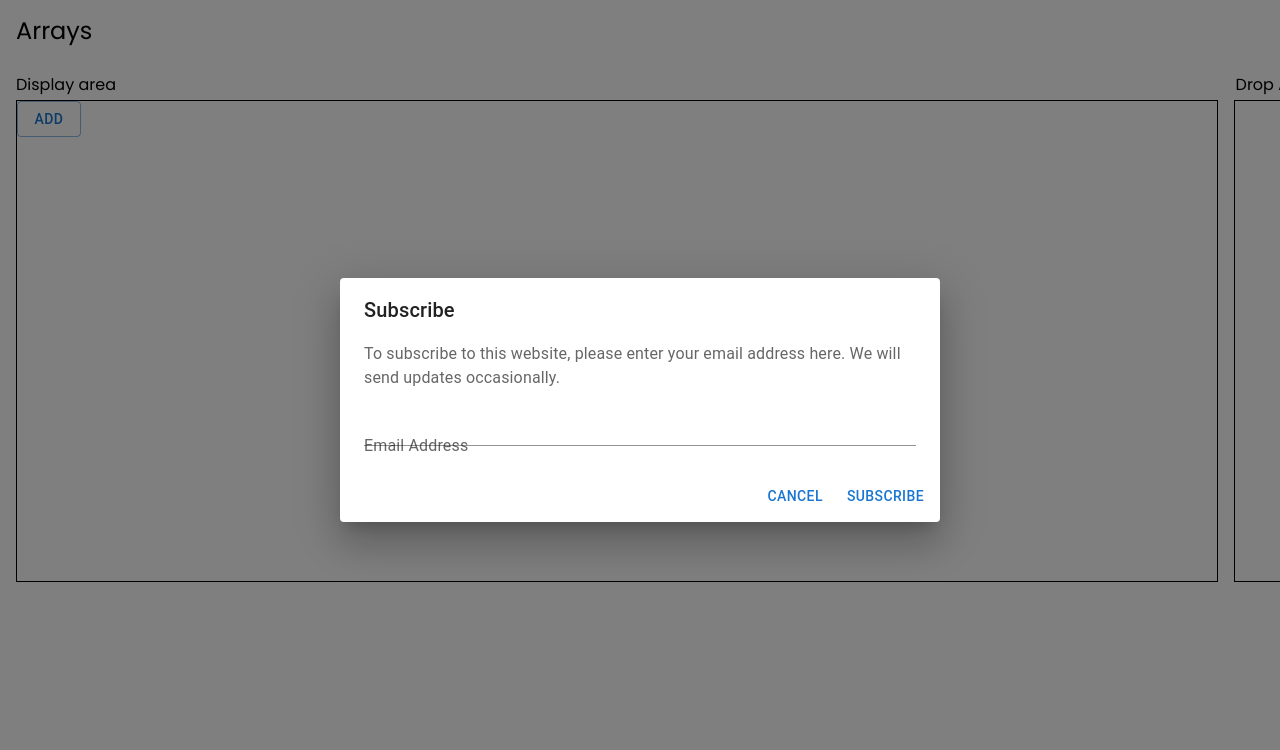
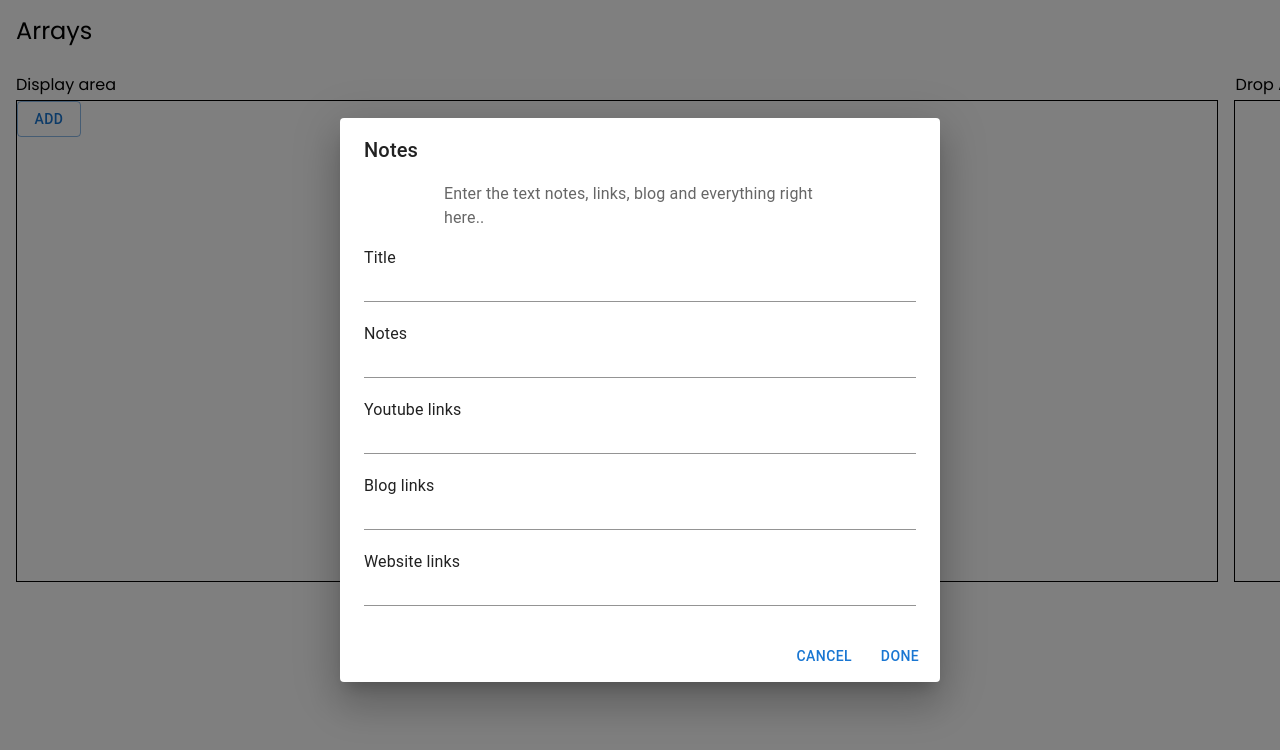
Before and after one commit to Rishikesh-Guptha/devs-corner, a React (Create React App) app: page /Array in a window 1280 px wide. Both pictures are taken after a click on the button "ADD". Shown: the top 750 px of the page. Built offline with nearby package versions, Linux system fonts and the light colour scheme.

Commit message:
Added the input dialog in arrays

```diff
--- a/src/pages/data_structures/arrays/Array.jsx
+++ b/src/pages/data_structures/arrays/Array.jsx
@@ -8,6 +8,7 @@ import DialogActions from "@mui/material/DialogActions";
 import DialogContent from "@mui/material/DialogContent";
 import DialogContentText from "@mui/material/DialogContentText";
 import DialogTitle from "@mui/material/DialogTitle";
+import Typography from "@mui/material/Typography";
 
 const Array = () => {
 	const [open, setOpen] = React.useState(false);
@@ -37,25 +38,76 @@ const Array = () => {
 								<Dialog
 									open={open}
 									onClose={handleClose}>
-									<DialogTitle>Subscribe</DialogTitle>
+									<DialogTitle>Notes</DialogTitle>
 									<DialogContent>
-										<DialogContentText>
-											To subscribe to this website, please enter your email
-											address here. We will send updates occasionally.
+										<DialogContentText sx={{ marginLeft: 10, marginRight: 10 }}>
+											Enter the text notes, links, blog and everything right
+											here..
 										</DialogContentText>
+										<Typography sx={{ marginBottom: 0, marginTop: 2 }}>
+											Title
+										</Typography>
 										<TextField
 											autoFocus
 											margin="dense"
 											id="name"
-											label="Email Address"
-											type="email"
+											type="text"
 											fullWidth
 											variant="standard"
+											sx={{ marginTop: 0 }}
+										/>
+										<Typography sx={{ marginBottom: 0, marginTop: 2 }}>
+											Notes
+										</Typography>
+										<TextField
+											autoFocus
+											margin="dense"
+											type="text"
+											fullWidth
+											maxRows={50}
+											variant="standard"
+											sx={{ marginTop: 0 }}
+										/>
+										<Typography sx={{ marginBottom: 0, marginTop: 2 }}>
+											Youtube links
+										</Typography>
+										<TextField
+											autoFocus
+											margin="dense"
+											id="name"
+											type="url"
+											fullWidth
+											variant="standard"
+											sx={{ marginTop: 0 }}
+										/>
+										<Typography sx={{ marginBottom: 0, marginTop: 2 }}>
+											Blog links
+										</Typography>
+										<TextField
+											autoFocus
+											margin="dense"
+											id="name"
+											type="url"
+											fullWidth
+											variant="standard"
+											sx={{ marginTop: 0 }}
+										/>
+										<Typography sx={{ marginBottom: 0, marginTop: 2 }}>
+											Website links
+										</Typography>
+										<TextField
+											autoFocus
+											margin="dense"
+											id="name"
+											type="url"
+											fullWidth
+											variant="standard"
+											sx={{ marginTop: 0 }}
 										/>
 									</DialogContent>
 									<DialogActions>
 										<Button onClick={handleClose}>Cancel</Button>
-										<Button onClick={handleClose}>Subscribe</Button>
+										<Button onClick={handleClose}>Done</Button>
 									</DialogActions>
 								</Dialog>
 							</div>
```
